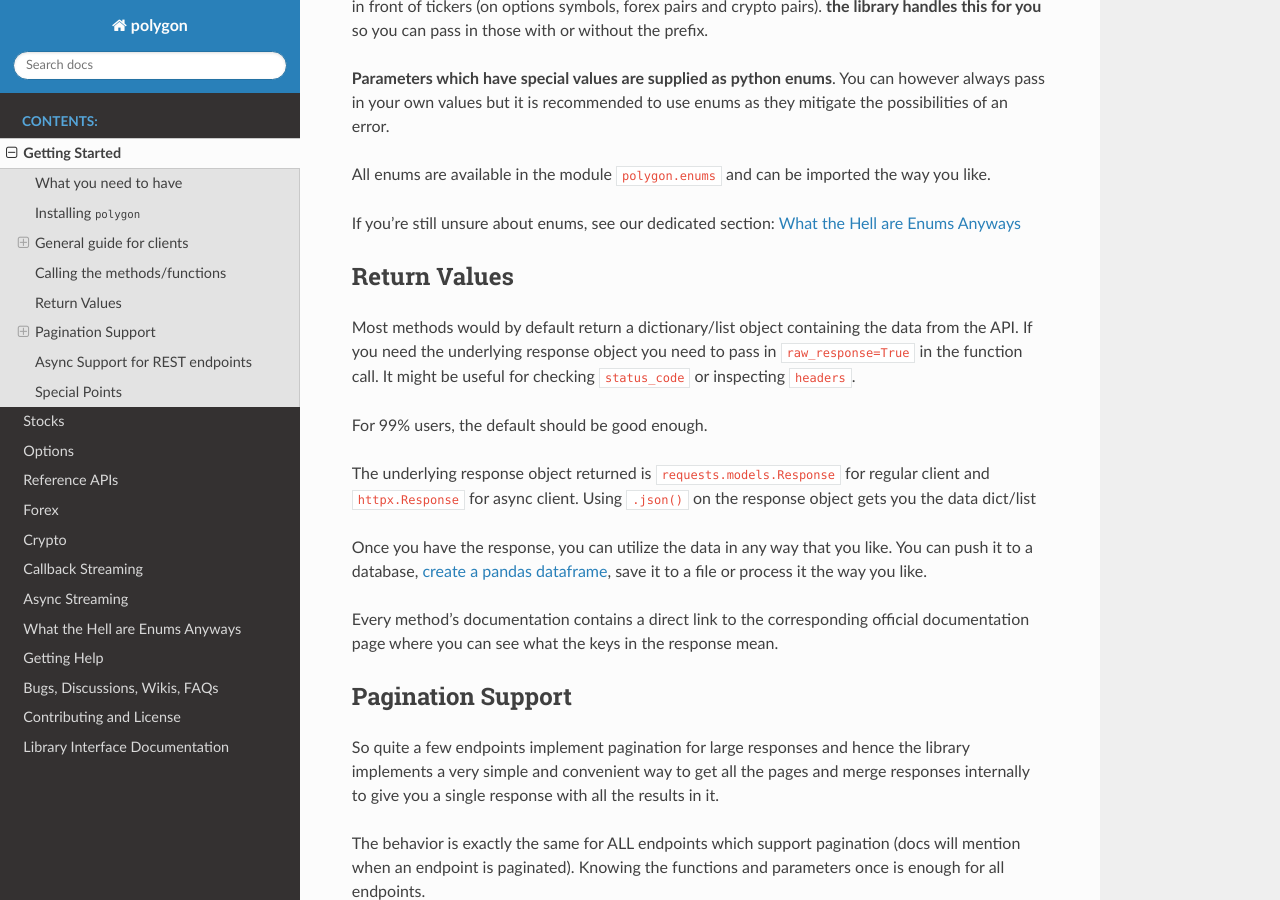
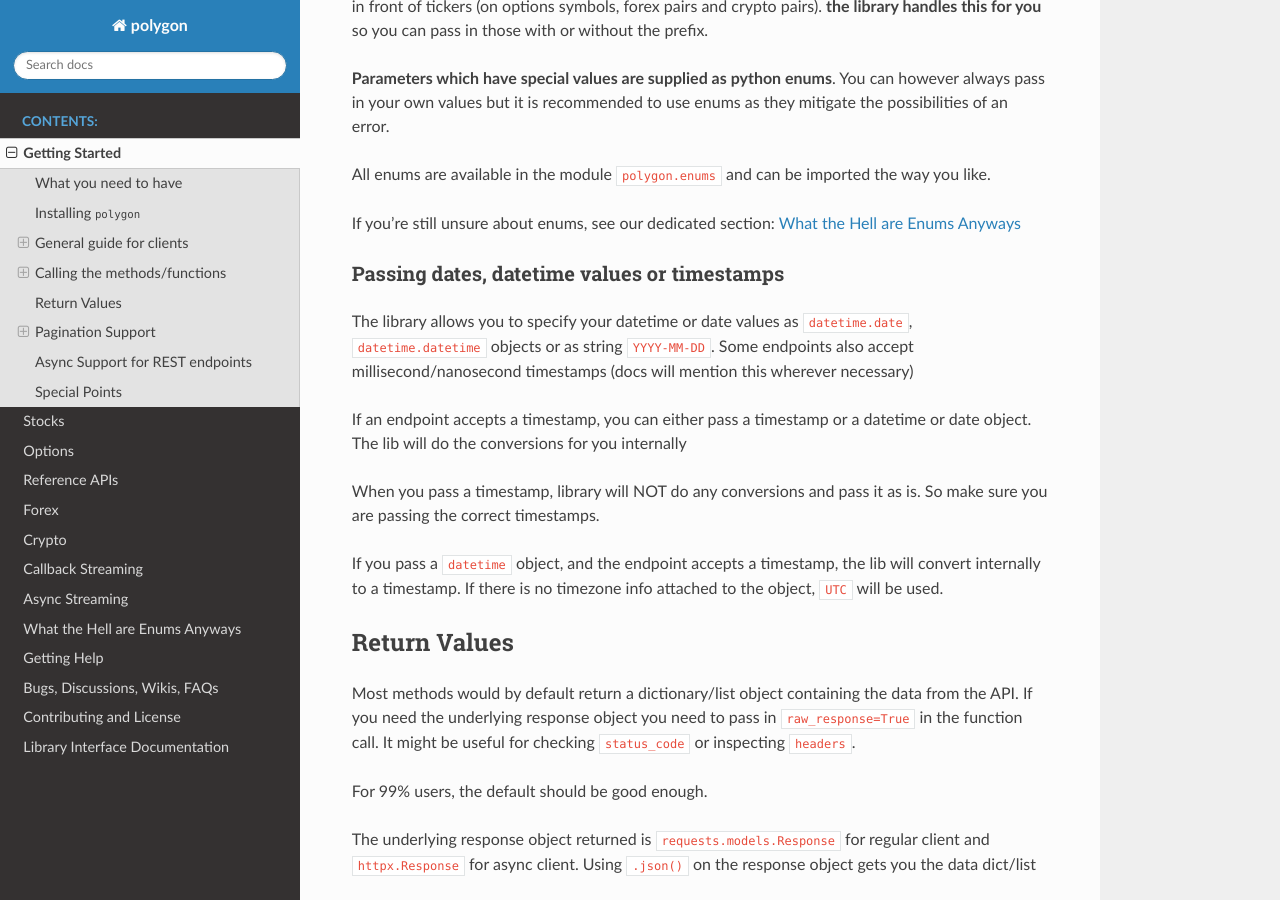
Before and after one commit to pssolanki111/polygon, a Sphinx documentation site: the page built from docs/Getting-Started.rst, in a window 1280 px wide and 900 px high, scrolled down 4041 px. Built offline with Sphinx 7.4.7 and the Read the Docs theme 2.0.0, drawn with Linux system fonts in a browser that asks for light colours; some of the changed text lies outside the part shown.

Commit message:
documentation updated for changes to datetime normalization and readme examples updated

```diff
--- a/docs/Getting-Started.rst
+++ b/docs/Getting-Started.rst
@@ -183,6 +183,20 @@ All enums are available in the module ``polygon.enums`` and can be imported the
 
 If you're still unsure about enums, see our dedicated section: :ref:`enums_header`
 
+Passing dates, datetime values or timestamps
+~~~~~~~~~~~~~~~~~~~~~~~~~~~~~~~~~~~~~~~~~~~~
+
+The library allows you to specify your datetime or date values as ``datetime.date``, ``datetime.datetime`` objects or as
+string ``YYYY-MM-DD``. Some endpoints also accept millisecond/nanosecond timestamps (docs will mention this wherever necessary)
+
+If an endpoint accepts a timestamp, you can either pass a timestamp or a datetime or date object. The lib will do the conversions for you
+internally
+
+When you pass a timestamp, library will NOT do any conversions and pass it as is. So make sure you are passing the correct timestamps.
+
+If you pass a ``datetime`` object, and the endpoint accepts a timestamp, the lib will convert internally to a timestamp. If there is no
+timezone info attached to the object, ``UTC`` will be used.
+
 Return Values
 -------------
 
--- a/docs/References.rst
+++ b/docs/References.rst
@@ -41,11 +41,6 @@ Get Ticker Types
 .. automethod:: polygon.reference_apis.reference_api.SyncReferenceClient.get_ticker_types
    :noindex:
 
-Get Ticker Details
-------------------
-
-.. automethod:: polygon.reference_apis.reference_api.SyncReferenceClient.get_ticker_details
-   :noindex:
 
 Get Ticker Details v3
 ---------------------
--- a/docs/getting_help.rst
+++ b/docs/getting_help.rst
@@ -4,7 +4,9 @@
 Getting Help
 ============
 
-I see you're stuck at something. don't worry, everyone does. Need a hand? Here is how you can get help.
+Generally, feel free to join our `Discord Server <https://discord.gg/jPkARduU6N>`__ for help/discussions.
+
+If you're stuck at something. don't worry, everyone does. Need a hand? Here is how you can get help.
 
 * See if you can find the relevant info in :ref:`faq_header` or :ref:`wikis_header`
 * See if there is an `Open Issue <https://github.com/pssolanki111/polygon/issues>`__ or a `Pull Request <https://github.com/pssolanki111/polygon/pulls>`__ related to your concern already.
```
Also changed, not shown: other parts of docs/Getting-Started.rst (+0 -2 lines), README.md (+6 -6 lines).
